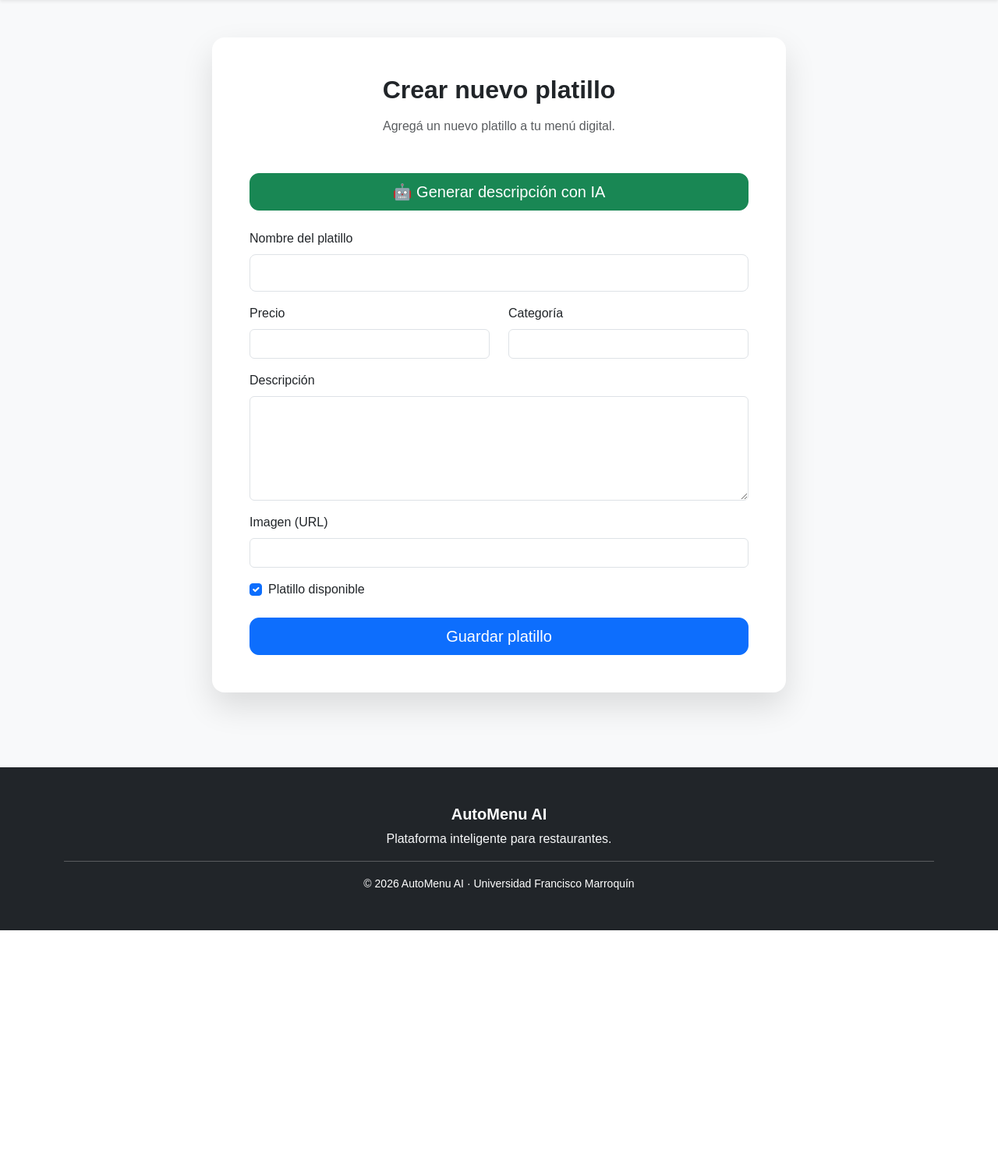
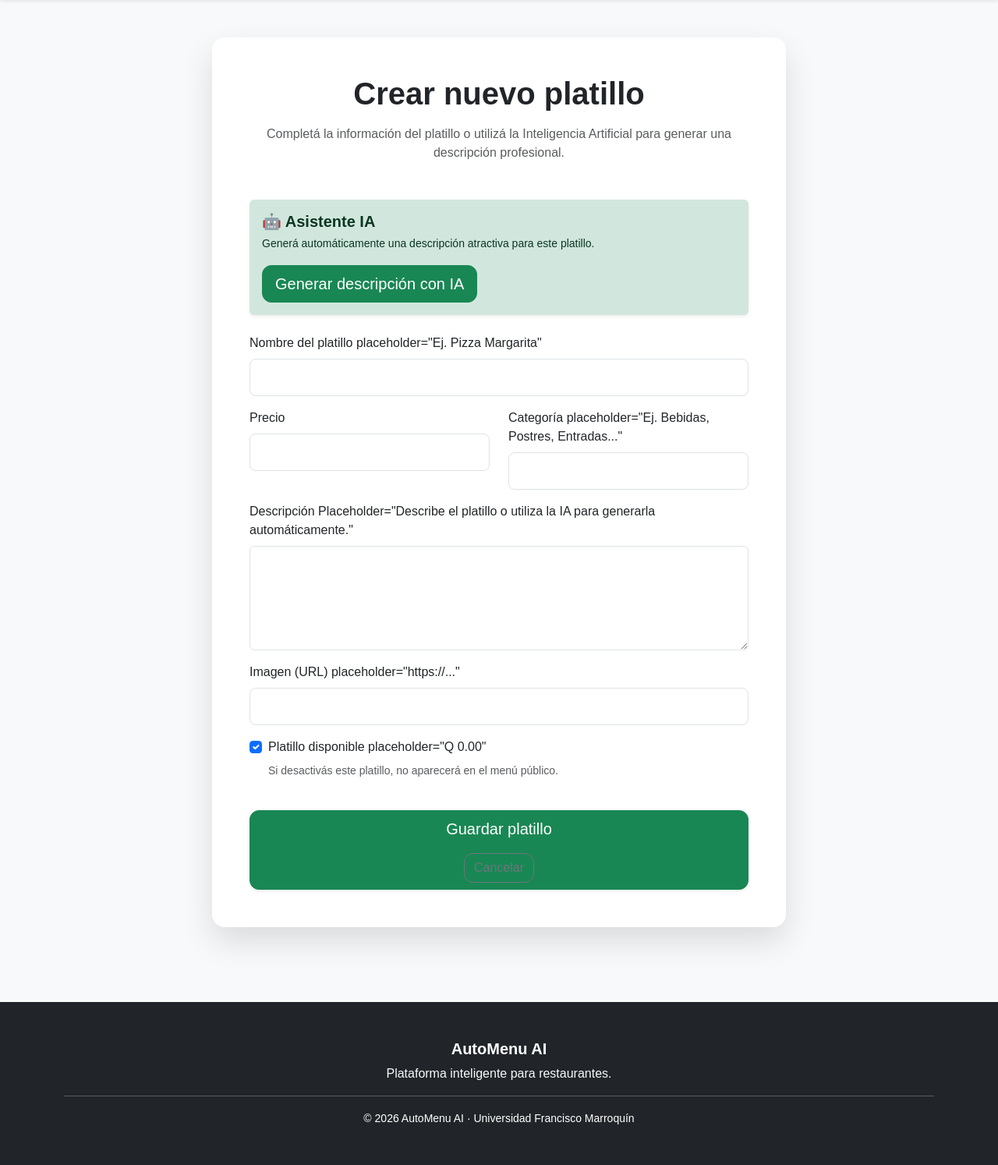
Before and after one commit to jose-giron-27/proyecto-final, a Flask app: template templates/dishes/create.html in a window 1280 px wide. Shown: the part 56-1550 px from the top of the page at 78% size. Before the commit the page ends 1249 px from the top, so only its background shows below. Run offline with Flask 3, Linux system fonts and the light colour scheme; the template is opened without the code that fills it, so the values that code supplies are empty.

Commit message:
style: redesign create dish page

```diff
--- a/templates/dishes/create.html
+++ b/templates/dishes/create.html
@@ -16,28 +16,43 @@ Nuevo platillo | AutoMenu AI
 
                 <div class="card-body p-5">
 
-                    <h2 class="fw-bold text-center mb-3">
-
+                    <h1 class="fw-bold text-center mb-3">
                         Crear nuevo platillo
-
-                    </h2>
+                    </h1>
 
                     <p class="text-center text-muted mb-5">
 
-                        Agregá un nuevo platillo a tu menú digital.
+                        Completá la información del platillo o utilizá la Inteligencia Artificial para generar una descripción profesional.
 
                     </p>
 
-                    <div class="d-grid mb-4">
+                    <div class="alert alert-success border-0 shadow-sm mb-4">
+
+                    <div class="d-flex justify-content-between align-items-center flex-wrap gap-3">
+
+                        <div>
+
+                            <h5 class="fw-bold mb-1">
+                                🤖 Asistente IA
+                            </h5>
+
+                            <small>
+                                Generá automáticamente una descripción atractiva para este platillo.
+                            </small>
+
+                        </div>
 
                         <button
+                            type="button"
                             class="btn btn-success btn-lg">
 
-                            🤖 Generar descripción con IA
+                            Generar descripción con IA
 
                         </button>
 
                     </div>
+
+                </div>
 
                     <form method="POST">
 
@@ -46,6 +61,7 @@ Nuevo platillo | AutoMenu AI
                             <label class="form-label">
 
                                 Nombre del platillo
+                                placeholder="Ej. Pizza Margarita"
 
                             </label>
 
@@ -71,7 +87,7 @@ Nuevo platillo | AutoMenu AI
                                     type="number"
                                     step="0.01"
                                     name="price"
-                                    class="form-control">
+                                    class="form-control form-control-lg">
 
                             </div>
 
@@ -80,13 +96,14 @@ Nuevo platillo | AutoMenu AI
                                 <label class="form-label">
 
                                     Categoría
+                                    placeholder="Ej. Bebidas, Postres, Entradas..."
 
                                 </label>
 
                                 <input
                                     type="text"
                                     name="category"
-                                    class="form-control">
+                                    class="form-control form-control-lg">
 
                             </div>
 
@@ -97,6 +114,7 @@ Nuevo platillo | AutoMenu AI
                             <label class="form-label">
 
                                 Descripción
+                                Placeholder="Describe el platillo o utiliza la IA para generarla automáticamente."
 
                             </label>
 
@@ -112,13 +130,14 @@ Nuevo platillo | AutoMenu AI
                             <label class="form-label">
 
                                 Imagen (URL)
+                                placeholder="https://..."
 
                             </label>
 
                             <input
                                 type="url"
                                 name="image_url"
-                                class="form-control">
+                                class="form-control form-control-lg">
 
                         </div>
 
@@ -133,7 +152,12 @@ Nuevo platillo | AutoMenu AI
                             <label class="form-check-label">
 
                                 Platillo disponible
+                                placeholder="Q 0.00"
+                                <p class="text-muted small mt-2">
 
+                                    Si desactivás este platillo, no aparecerá en el menú público.
+
+                                </p>
                             </label>
 
                         </div>
@@ -142,10 +166,20 @@ Nuevo platillo | AutoMenu AI
 
                             <button
                                 type="submit"
-                                class="btn btn-primary btn-lg">
+                                class="btn btn-success btn-lg shadow-sm">
 
                                 Guardar platillo
+                            <div class="text-center mt-3">
 
+                                <a
+                                    href="/dishes"
+                                    class="btn btn-outline-secondary">
+
+                                    Cancelar
+
+                                </a>
+
+                            </div>
                             </button>
 
                         </div>
```
